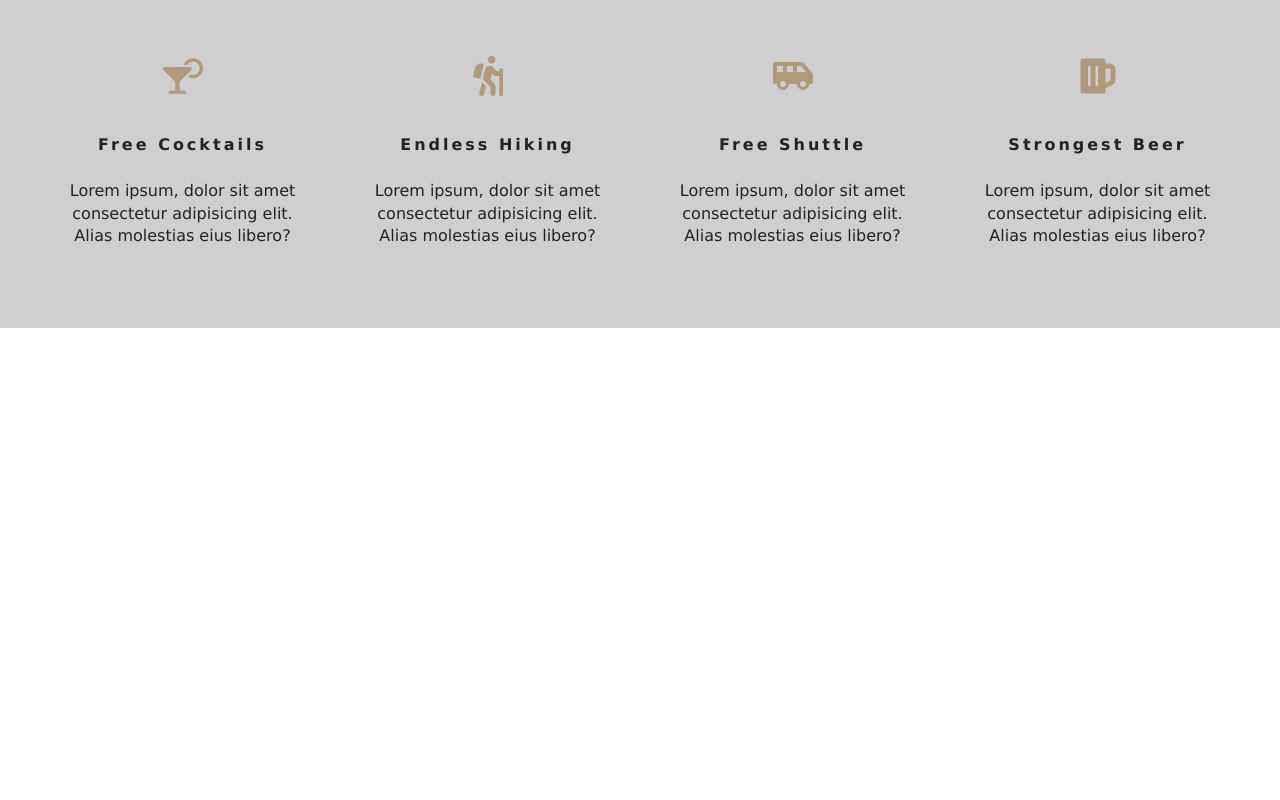
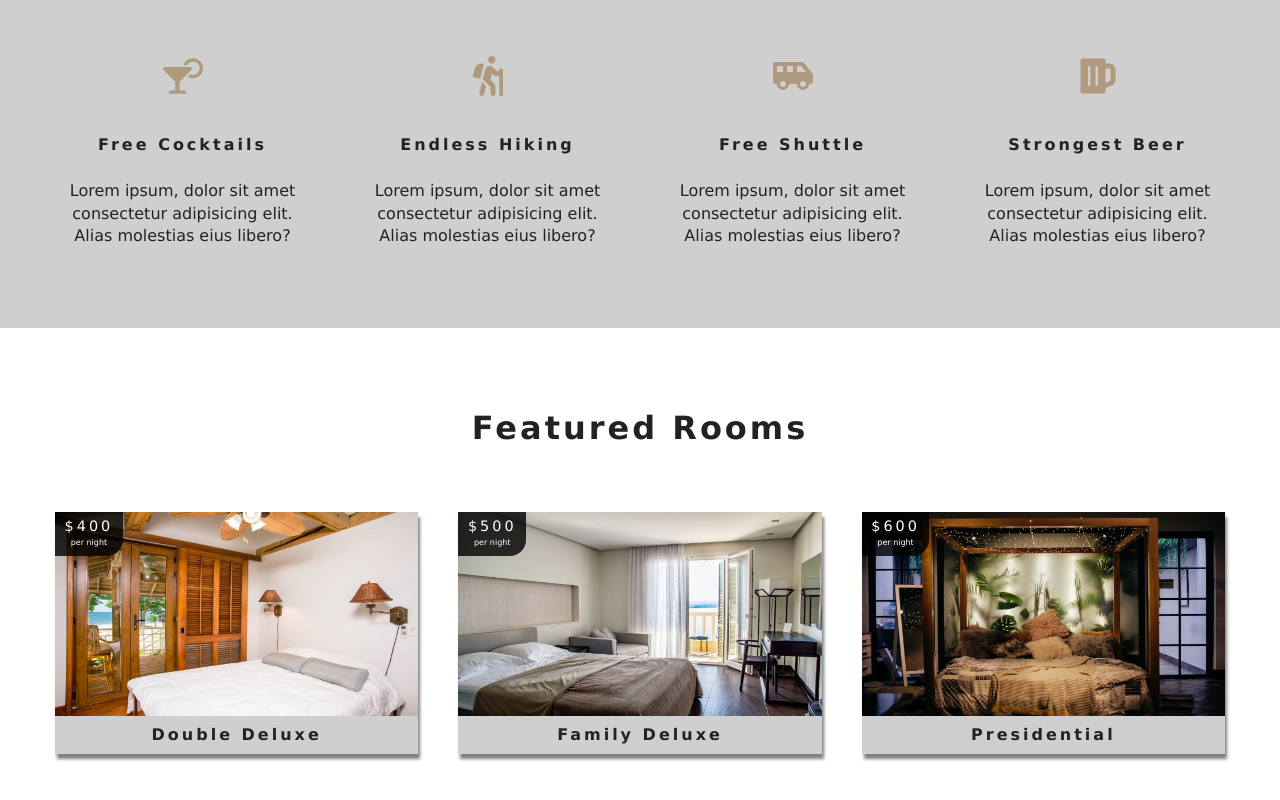
Before and after one commit to rOluochKe/hotel-reservation, a React (Create React App) app: page / in a window 1280 px wide. Shown: the part 930-1730 px from the top of the page. Before the commit the page ends 1258 px from the top, so only its background shows below. Built offline with nearby package versions, Linux system fonts and the light colour scheme.

Commit message:
fetch room

```diff
--- a/package.json
+++ b/package.json
@@ -4,6 +4,7 @@
   "private": true,
   "dependencies": {
     "contentful": "^7.5.0",
+    "prop-types": "^15.7.2",
     "react": "^16.8.6",
     "react-dom": "^16.8.6",
     "react-icons": "^3.6.1",
--- /dev/null
+++ b/src/components/FeaturedRooms.js
@@ -0,0 +1,26 @@
+import React, { Component } from 'react'
+import Title from './Title'
+import { RoomContext } from '../context'
+import Room from './Room'
+import Loading from './Loading'
+
+export default class FeaturedRooms extends Component {
+  static contextType = RoomContext
+
+  render() {
+    let { loading, featuredRooms: rooms } = this.context
+
+    rooms = rooms.map((room) => {
+      return <Room key={room.id} room={room} />
+    })
+
+    return (
+      <section className='featured-rooms'>
+        <Title title='featured rooms' />
+        <div className='featured-rooms-center'>
+          {loading ? <Loading /> : rooms}
+        </div>
+      </section>
+    )
+  }
+}
--- /dev/null
+++ b/src/components/Loading.js
@@ -0,0 +1,13 @@
+import React from 'react'
+import loadingGif from '../images/gif/loading-arrow.gif'
+
+const Loading = () => {
+  return (
+    <div className='loading'>
+      <h4>rooms data loading....</h4>
+      <img src={loadingGif} alt='' />
+    </div>
+  )
+}
+
+export default Loading
--- /dev/null
+++ b/src/components/Room.js
@@ -0,0 +1,36 @@
+import React from 'react'
+import { Link } from 'react-router-dom'
+import defaultImg from '../images/room-1.jpeg'
+import PropTypes from 'prop-types'
+import { memo } from 'react'
+
+const Room = memo(({ room }) => {
+  const { name, slug, images, price } = room
+  // console.log(name);
+  return (
+    <article className='room'>
+      <div className='img-container'>
+        <img src={images[0] || defaultImg} alt='single room' />
+        <div className='price-top'>
+          <h6>${price}</h6>
+          <p>per night</p>
+        </div>
+        <Link to={`/rooms/${slug}`} className='btn-primary room-link'>
+          features
+        </Link>
+      </div>
+      <p className='room-info'>{name}</p>
+    </article>
+  )
+})
+
+Room.propTypes = {
+  room: PropTypes.shape({
+    name: PropTypes.string.isRequired,
+    slug: PropTypes.string.isRequired,
+    images: PropTypes.arrayOf(PropTypes.string).isRequired,
+    price: PropTypes.number.isRequired,
+  }),
+}
+
+export default Room
--- /dev/null
+++ b/src/context.js
@@ -0,0 +1,70 @@
+import React, { Component } from 'react'
+
+import items from './data'
+
+const RoomContext = React.createContext()
+
+export default class RoomProvider extends Component {
+  state = {
+    rooms: [],
+    sortedRooms: [],
+    featuredRooms: [],
+    loading: true,
+    //
+    type: 'all',
+    capacity: 1,
+    price: 0,
+    minPrice: 0,
+    maxPrice: 0,
+    minSize: 0,
+    maxSize: 0,
+    breakfast: false,
+    pets: false,
+  }
+
+  componentDidMount() {
+    // this.getData();
+    let rooms = this.formatData(items)
+    let featuredRooms = rooms.filter((room) => room.featured === true)
+    //
+    let maxPrice = Math.max(...rooms.map((item) => item.price))
+    let maxSize = Math.max(...rooms.map((item) => item.size))
+    this.setState({
+      rooms,
+      featuredRooms,
+      sortedRooms: rooms,
+      loading: false,
+      //
+      price: maxPrice,
+      maxPrice,
+      maxSize,
+    })
+  }
+
+  formatData(items) {
+    let tempItems = items.map((item) => {
+      let id = item.sys.id
+      let images = item.fields.images.map((image) => image.fields.file.url)
+
+      let room = { ...item.fields, images, id }
+      return room
+    })
+    return tempItems
+  }
+
+  render() {
+    return (
+      <RoomContext.Provider
+        value={{
+          ...this.state,
+        }}
+      >
+        {this.props.children}
+      </RoomContext.Provider>
+    )
+  }
+}
+
+const RoomConsumer = RoomContext.Consumer
+
+export { RoomProvider, RoomConsumer, RoomContext }
--- a/src/index.js
+++ b/src/index.js
@@ -1,13 +1,16 @@
 import React from 'react'
 import ReactDOM from 'react-dom'
 import { BrowserRouter as Router } from 'react-router-dom'
+import { RoomProvider } from './context'
 import App from './App'
 
 ReactDOM.render(
   <React.StrictMode>
-    <Router>
-      <App />
-    </Router>
+    <RoomProvider>
+      <Router>
+        <App />
+      </Router>
+    </RoomProvider>
   </React.StrictMode>,
   document.getElementById('root')
 )
--- a/src/pages/Home.js
+++ b/src/pages/Home.js
@@ -3,6 +3,7 @@
 import Hero from '../components/Hero'
 import Banner from '../components/Banner'
 import Services from '../components/Services'
+import FeaturedRooms from '../components/FeaturedRooms'
 
 const Home = () => {
   return (
@@ -18,6 +19,7 @@
         </Banner>
       </Hero>
       <Services />
+      <FeaturedRooms />
     </>
   )
 }
```
Also changed, not shown: 2 other files (tests, documents, lock files or other folders).
